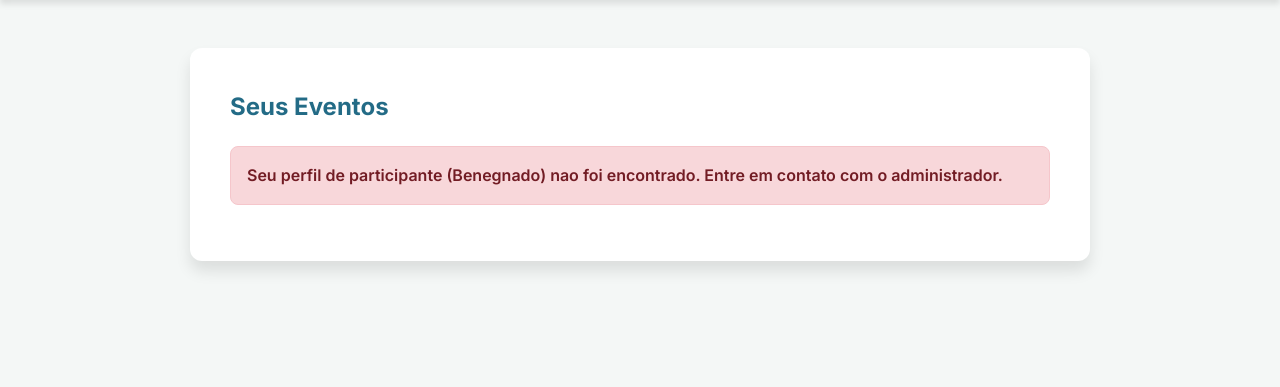
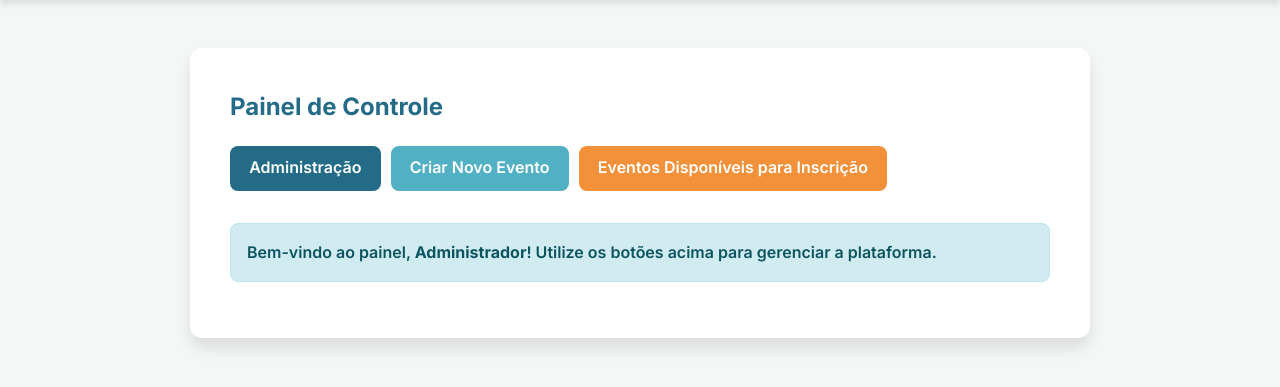
Before and after one commit to williamsilvapinto8/institutoeconomiaaonatural, a Django app: page /dashboard/ in a window 1280 px wide. Shown: the part 58-445 px from the top of the page. Run offline with Django 5.2, Linux system fonts and the light colour scheme; the visitor is signed in with stand-in values (Sample User, id 1); data that the repository does not hold is empty.

Commit message:
feat: implement user dashboard with event management and enrollment controls

```diff
--- a/events/templates/events/dashboard.html
+++ b/events/templates/events/dashboard.html
@@ -3,17 +3,20 @@
 {% block title %}Painel do Participante — Instituto Economia ao Natural{% endblock %}
 
 {% block content %}
-<h2>Seus Eventos</h2>
+<h2>Painel de Controle</h2>
 
-{% if not user.benegnado %}
-    <div class="alert alert-error">
-        Seu perfil de participante (Benegnado) nao foi encontrado. Entre em contato com o administrador.
-    </div>
-{% else %}
-    <div style="margin-bottom: 2rem;">
-        <a href="{% url 'public_event_list' %}" class="btn" style="background-color: #F3913A;">Ver Eventos Disponíveis para Inscrição</a>
-    </div>
+<div style="margin-bottom: 2rem; display: flex; gap: 10px; flex-wrap: wrap;">
+    {% if user.is_staff %}
+        <a href="{% url 'admin:index' %}" class="btn" style="background-color: #236B86;">Administração</a>
+    {% endif %}
+    {% if user.is_staff or is_benegnador %}
+        <a href="{% url 'create_evento' %}" class="btn" style="background-color: #51B0C4;">Criar Novo Evento</a>
+    {% endif %}
+    <a href="{% url 'public_event_list' %}" class="btn" style="background-color: #F3913A;">Eventos Disponíveis para Inscrição</a>
+</div>
 
+{% if has_benegnado %}
+    <h3 style="margin-top: 2rem;">Minhas Inscrições (Participante)</h3>
     {% if not user_eventos %}
         <p>Você ainda não está inscrito em nenhum evento.</p>
     {% else %}
@@ -31,7 +34,7 @@
                     {% endif %}
                 </p>
 
-                <div style="margin-top: 1rem; display: flex; gap: 10px; align-items: center;">
+                <div style="margin-top: 1rem; display: flex; gap: 10px; align-items: center; flex-wrap: wrap;">
                     {% if item.inscricao.status == 'CONFIRMED' %}
                         {% if item.responded %}
                             <span style="color: #155724; font-weight: bold;">✔ Formulário de Impacto Respondido</span>
@@ -58,5 +61,15 @@
         {% endfor %}
         </div>
     {% endif %}
+{% else %}
+    <div class="alert alert-info">
+        {% if user.is_staff %}
+            Bem-vindo ao painel, <strong>Administrador</strong>! Utilize os botões acima para gerenciar a plataforma.
+        {% elif is_benegnador %}
+            Bem-vindo ao painel, <strong>Facilitador</strong>! Você pode criar e visualizar os eventos da plataforma nos botões acima.
+        {% else %}
+            Seu perfil de participante (Benegnado) não foi encontrado. Entre em contato com a equipe se precisar de suporte.
+        {% endif %}
+    </div>
 {% endif %}
 {% endblock %}
--- a/events/views.py
+++ b/events/views.py
@@ -29,8 +29,17 @@ def dashboard_view(request):
             })
     except Exception:
         user_eventos = []
+        benegnado = None
 
-    return render(request, 'events/dashboard.html', {'user_eventos': user_eventos})
+    is_benegnador = hasattr(request.user, 'benegnador')
+
+    context = {
+        'user_eventos': user_eventos,
+        'has_benegnado': benegnado is not None,
+        'is_benegnador': is_benegnador,
+    }
+
+    return render(request, 'events/dashboard.html', context)
 
 
 def public_event_list(request):
```
Also changed, not shown: docx_output.txt (added, +27 -0 lines), impact_forms/migrations/0002_populate_default_questions.py, 1 other file.
